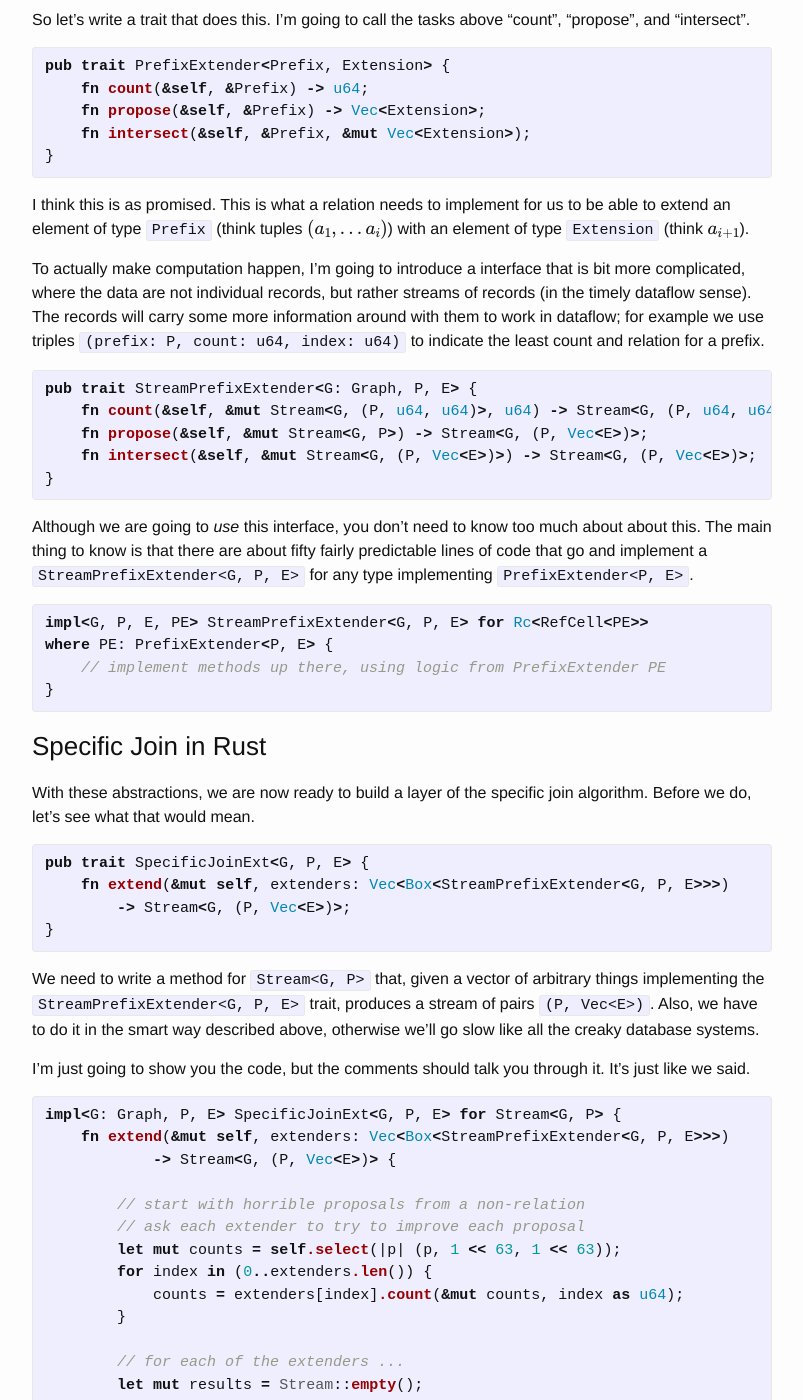
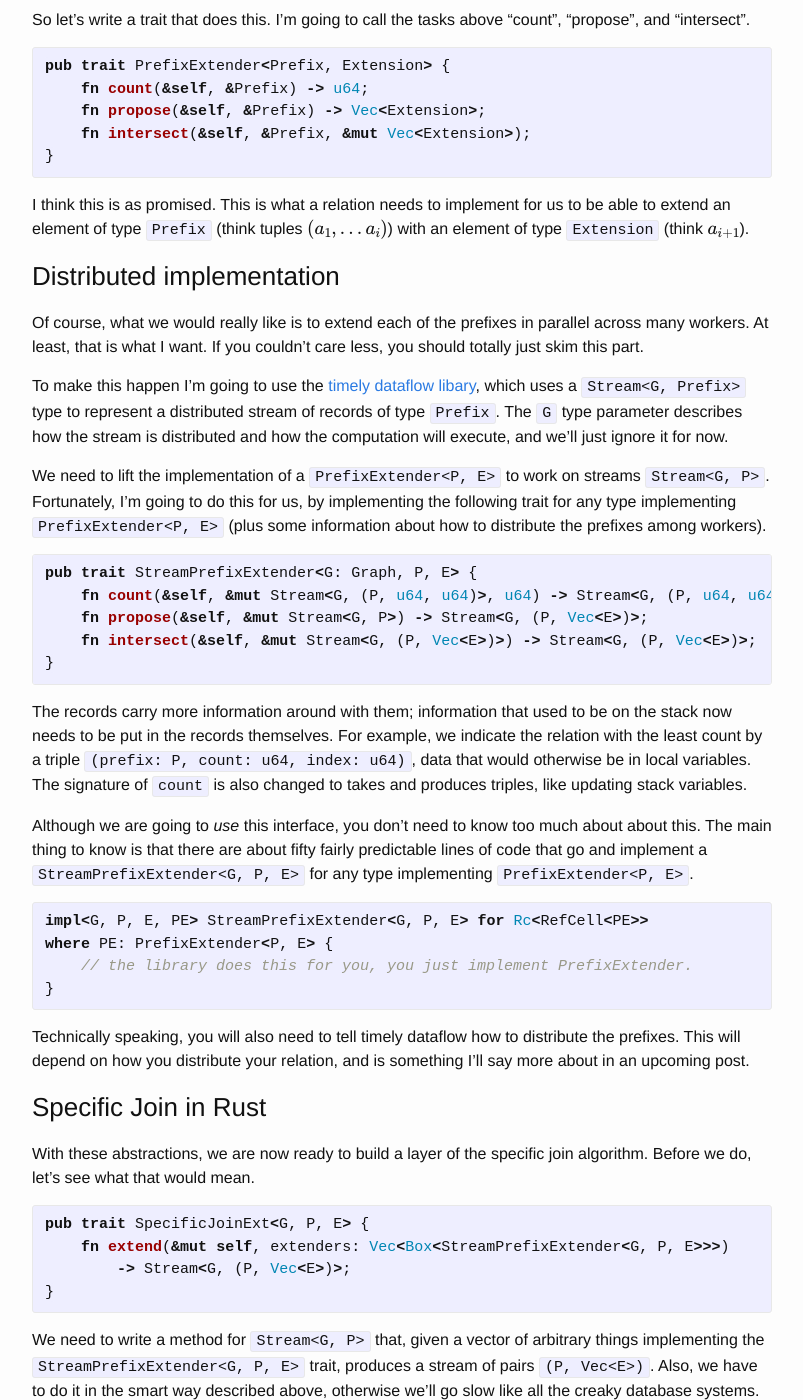
Before and after one commit to frankmcsherry/frankmcsherry.github.io, a Jekyll site: the page built from _posts/2015-04-10-genericjoin.md, in a window 1280 px wide and 1400 px high, scrolled down 3372 px. Shown: the whole window, without its empty margins (238-1041 px from the left). Built offline with Jekyll 4.4.1, drawn with Linux system fonts in a browser that asks for light colours; formulas are drawn with MathJax 3.

Commit message:
updated text about timely dataflow

```diff
--- a/_posts/2015-04-10-genericjoin.md
+++ b/_posts/2015-04-10-genericjoin.md
@@ -109,7 +109,15 @@ pub trait PrefixExtender<Prefix, Extension> {
 
 I think this is as promised. This is what a relation needs to implement for us to be able to extend an element of type `Prefix` (think tuples $$(a_1, \ldots a_i)$$) with an element of type `Extension` (think $$a_{i+1}$$).
 
-To actually make computation happen, I'm going to introduce a interface that is bit more complicated, where the data are not individual records, but rather streams of records (in the timely dataflow sense). The records will carry some more information around with them to work in dataflow; for example we use triples `(prefix: P, count: u64, index: u64)` to indicate the least count and relation for a prefix.
+### Distributed implementation
+
+Of course, what we would really like is to extend each of the prefixes in parallel across many workers.
+At least, that is what I want. If you couldn't care less, you should totally just skim this part.
+
+To make this happen I'm going to use the [timely dataflow libary](https://github.com/frankmcsherry/timely-dataflow), which uses a `Stream<G, Prefix>` type to represent a distributed stream of records of type `Prefix`. The `G` type parameter describes how the stream is distributed and how the computation will execute, and we'll just ignore it for now.
+
+We need to lift the implementation of a `PrefixExtender<P, E>` to work on streams `Stream<G, P>`.
+Fortunately, I'm going to do this for us, by implementing the following trait for any type implementing `PrefixExtender<P, E>` (plus some information about how to distribute the prefixes among workers).
 
 {% highlight rust %}
 pub trait StreamPrefixExtender<G: Graph, P, E> {
@@ -119,14 +127,19 @@ pub trait StreamPrefixExtender<G: Graph, P, E> {
 }
 {% endhighlight %}
 
+The records carry more information around with them; information that used to be on the stack now needs to be put in the records themselves. For example, we indicate the relation with the least count by a triple `(prefix: P, count: u64, index: u64)`, data that would otherwise be in local variables. The signature of `count` is also changed to takes and produces triples, like updating stack variables.
+
+
 Although we are going to *use* this interface, you don't need to know too much about about this. The main thing to know is that there are about fifty fairly predictable lines of code that go and implement a `StreamPrefixExtender<G, P, E>` for any type implementing `PrefixExtender<P, E>`.
 
 {% highlight rust %}
 impl<G, P, E, PE> StreamPrefixExtender<G, P, E> for Rc<RefCell<PE>>
 where PE: PrefixExtender<P, E> {
-    // implement methods up there, using logic from PrefixExtender PE
+    // the library does this for you, you just implement PrefixExtender.
 }
 {% endhighlight %}
+
+Technically speaking, you will also need to tell timely dataflow how to distribute the prefixes. This will depend on how you distribute your relation, and is something I'll say more about in an upcoming post.
 
 ### Specific Join in Rust
 
```
Also changed, not shown: 2 other files.
